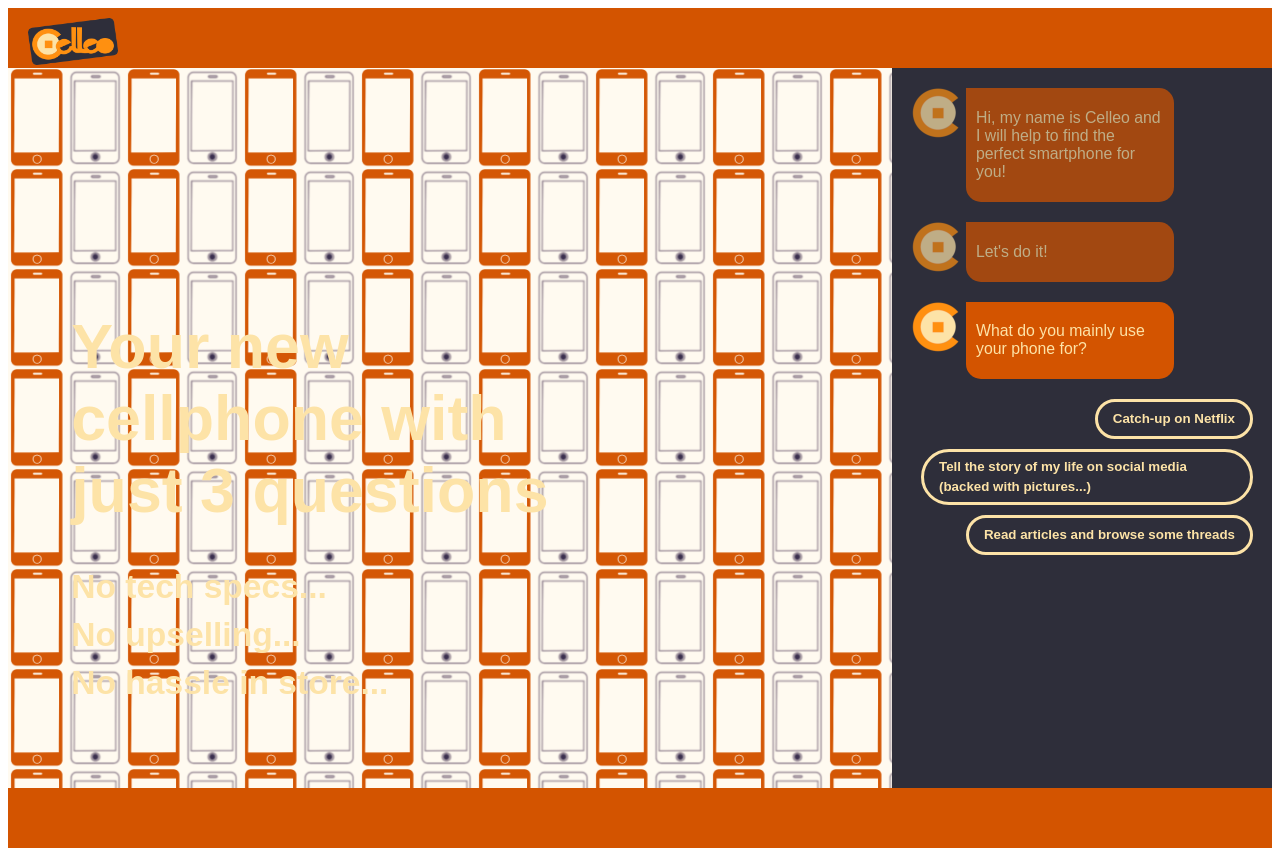
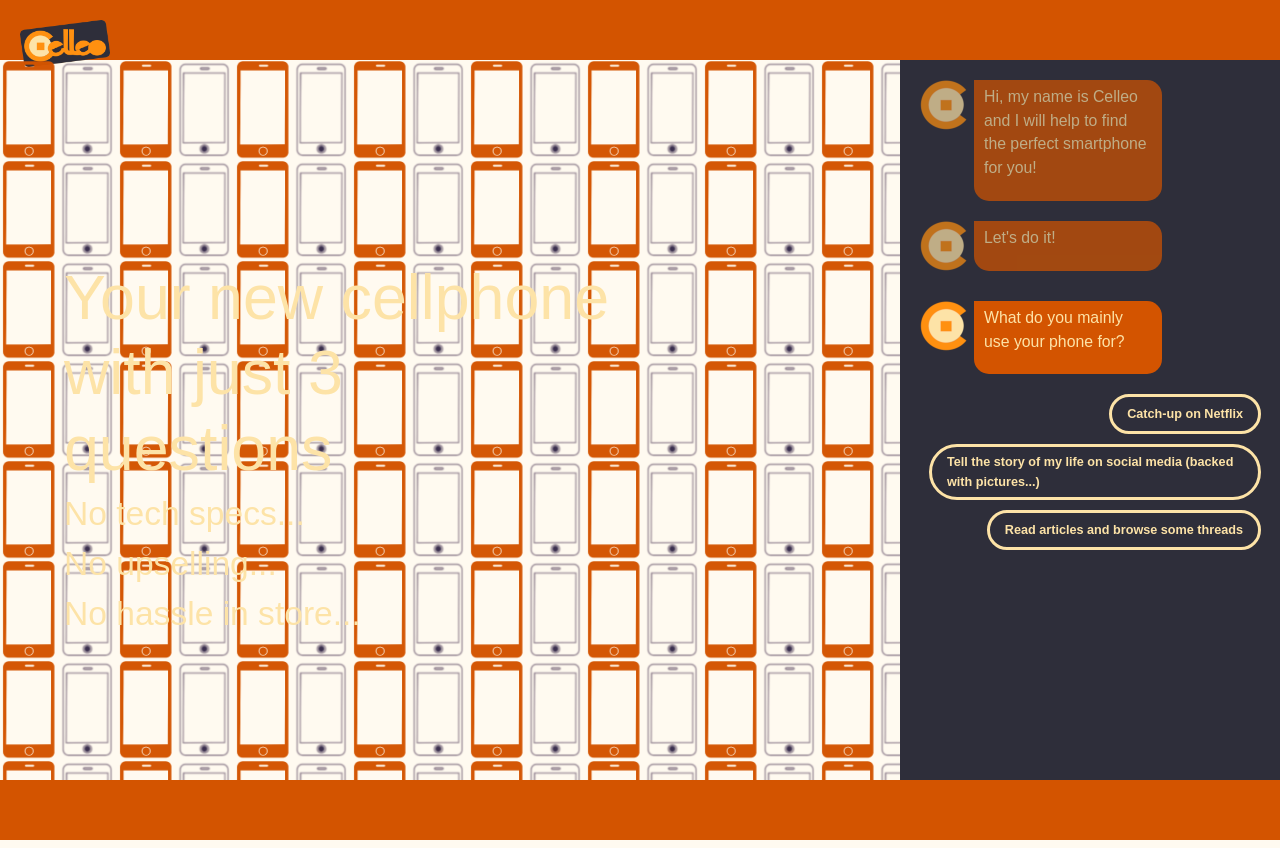
Before and after one commit to t0mG33/phonSphere, a PHP site: page / in a window 1280 px wide. Run offline with PHP 8.4, Linux system fonts and the light colour scheme; style sheets or scripts are compiled from the project's sources.

Commit message:
Added Bootstrap as a partial

```diff
--- a/scss/main.scss
+++ b/scss/main.scss
@@ -1,5 +1,5 @@
 //Documentation: https://sass-lang.com/documsassentation/file.SASS_REFERENCE.html
-
+@import "bootstrap/bootstrap.scss";
 @import "colours.scss";
 
 html {
```
